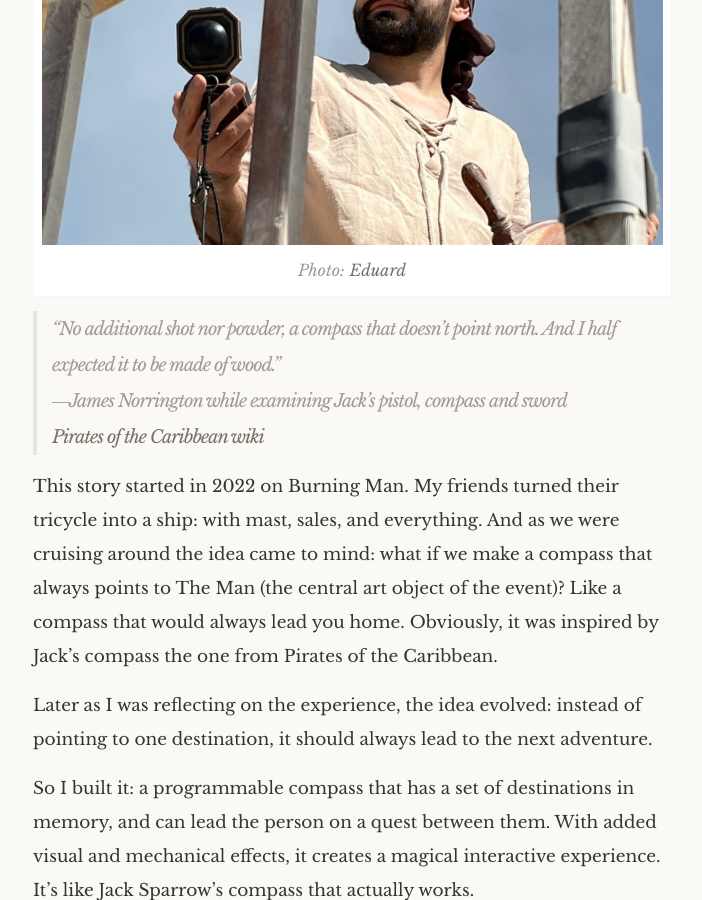
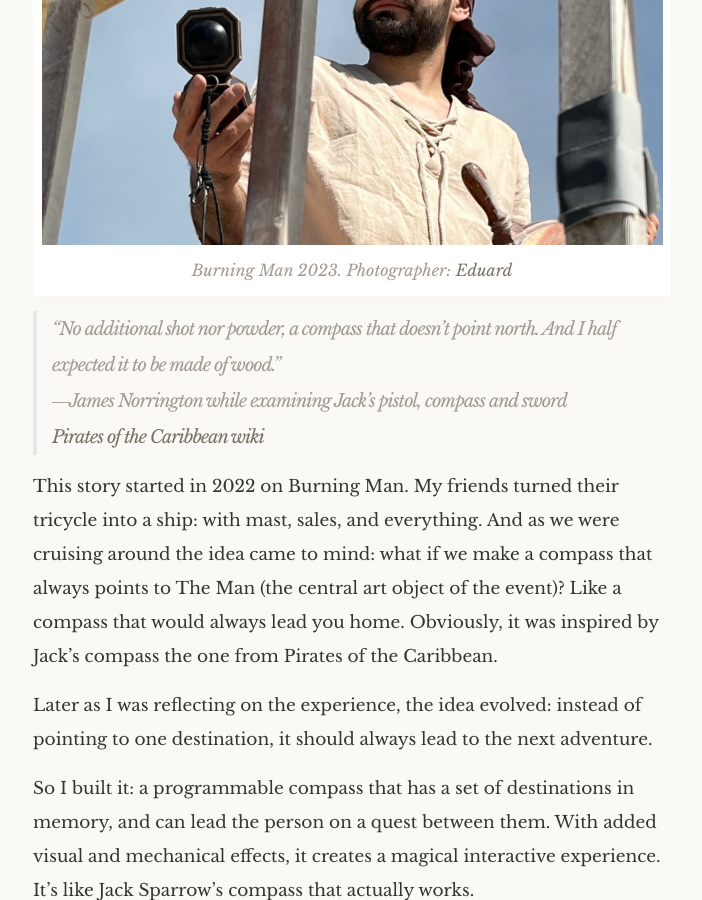
Before and after one commit to heavior/jack-sparrow-compass, a Jekyll site: the page built from _posts/2023-11-01-compass.markdown, in a window 1280 px wide and 900 px high, scrolled down 392 px. Shown: the whole window, without its empty margins (288-990 px from the left). Built offline with Jekyll 4.4.1, drawn with Linux system fonts in a browser that asks for light colours; some web fonts are replaced; grey boxes are pictures that could not be loaded.

Commit message:
improving credits

```diff
--- a/_posts/2023-11-01-compass.markdown
+++ b/_posts/2023-11-01-compass.markdown
@@ -7,7 +7,7 @@ date:   2023-11-01 11:11:11 -0800
 <figure>
 	<img src="{{ site.baseurl }}/assets/pirate.jpg" alt="Using programmable Jack Sparrow Compass at Burning Man 2023">
 	<figcaption>
-		Photo: <a href="https://spacechildphoto.com/about/">Eduard</a>
+		Burning Man 2023. Photographer: <a href="https://spacechildphoto.com/about/">Eduard</a>
 	</figcaption>
 </figure>
 
```
